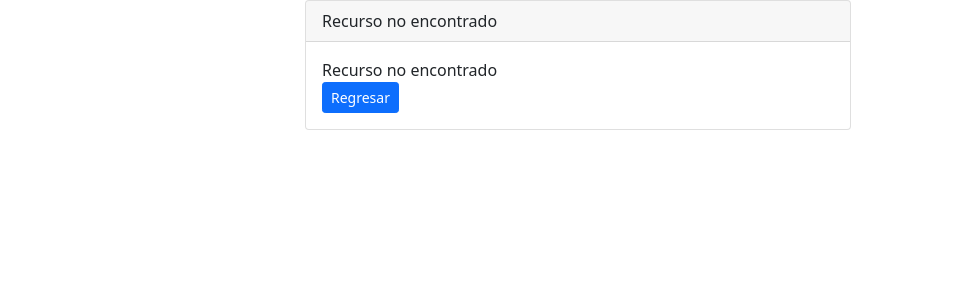
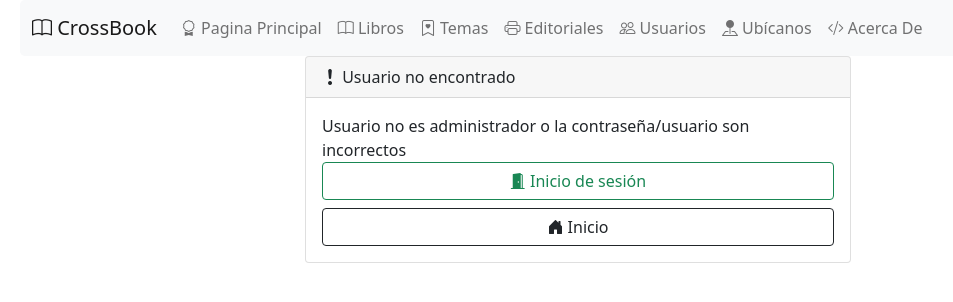
Before and after one commit to JuanHdzP/proyecto, a PHP site: page /error-no-encontrado.php in a window 1280 px wide. Shown: the top 302 px of the page, without its empty margins (62-1015 px from the left). Run offline with PHP 8.4, Linux system fonts and the light colour scheme.

Commit message:
Revision 04-08

```diff
--- a/composer.json
+++ b/composer.json
@@ -5,7 +5,8 @@
     "require": {
         "vlucas/phpdotenv": "5.3.x-dev",
         "rakit/validation": "dev-master",
-        "aura/session": "3.x-dev"
+        "aura/session": "3.x-dev",
+        "phpmailer/phpmailer": "dev-master"
     },
     "license": "MIT",
     "authors": [
--- a/conexion.php
+++ b/conexion.php
@@ -11,5 +11,9 @@ $opciones = [
     , PDO::ATTR_EMULATE_PREPARES => false
     , PDO::ATTR_ERRMODE => PDO::ERRMODE_EXCEPTION
 ];
-
+if (mysqli_connect_errno()) {
+    echo "Failed to connect to MySQL: " . mysqli_connect_error();
+    die();
+}
+$error = "";
 $conexion = new PDO($dsn, $nombre_usuario, $contrasena, $opciones);
--- a/error-no-encontrado.php
+++ b/error-no-encontrado.php
@@ -1,3 +1,6 @@
+<?php
+require_once './menu.php';
+?>
 <!DOCTYPE html>
 <html lang="es-MX">
 <head>
@@ -5,6 +8,8 @@
     <meta http-equiv="X-UA-Compatible" content="IE=edge">
     <meta name="viewport" content="width=device-width, initial-scale=1.0">
     <title>Recurso no encontrado</title>
+    <link rel="stylesheet" href="css/bootstrap.min.css">
+    <link rel="stylesheet" href="https://cdn.jsdelivr.net/npm/bootstrap-icons@1.5.0/font/bootstrap-icons.css">
     <link rel="stylesheet" href="css/bootstrap.min.css">
 </head>
 <body>
@@ -14,13 +19,16 @@
         <div class="col-6">
             <div class="card">
                 <div class="card-header">
-                    Recurso no encontrado
+                <i class="bi bi-exclamation-lg"></i>  Usuario no encontrado
                 </div>
                 <div class="card-body">
-                    Recurso no encontrado
-
+                    Usuario no es administrador o la contraseña/usuario son incorrectos
                     <div>
-                    <a href="sesion.php" class="btn btn-primary btn-sm">Regresar</a>
+                    <div class="d-grid gap-2">
+                    <a href="sesion.php" class="btn btn-outline-success"><i class="bi-door-open-fill"></i>  Inicio de sesión</a>
+                <a href="index.php" class="btn btn-outline-dark float-end">
+                    <i class="bi-house-door-fill"></i>   Inicio</a>
+                    </div>
                     </div>
                 </div>
             </div>
--- a/sesion.php
+++ b/sesion.php
@@ -66,6 +66,7 @@ if ('POST' == $_SERVER['REQUEST_METHOD'] && isset($_POST['correo_electronico'])
                             <div class="d-grid gap-2">
                             <button type="submit" class="btn btn-outline-success"><i class="bi-door-open-fill"></i>   Ingresar</button>
                             <a href="usuario.php" class="btn btn-outline-danger"><i class="bi-people"></i>   Crear usuario</a>
+                            <a href="olvido_contrasena.php" class="link-primary">¿Olvidó su contraseña?</a>
                             </div>
                         </form>
                     </div>
```
Also changed, not shown: index.php (+5 -5 lines), informacion.php (+6 -5 lines), 1 other file.
